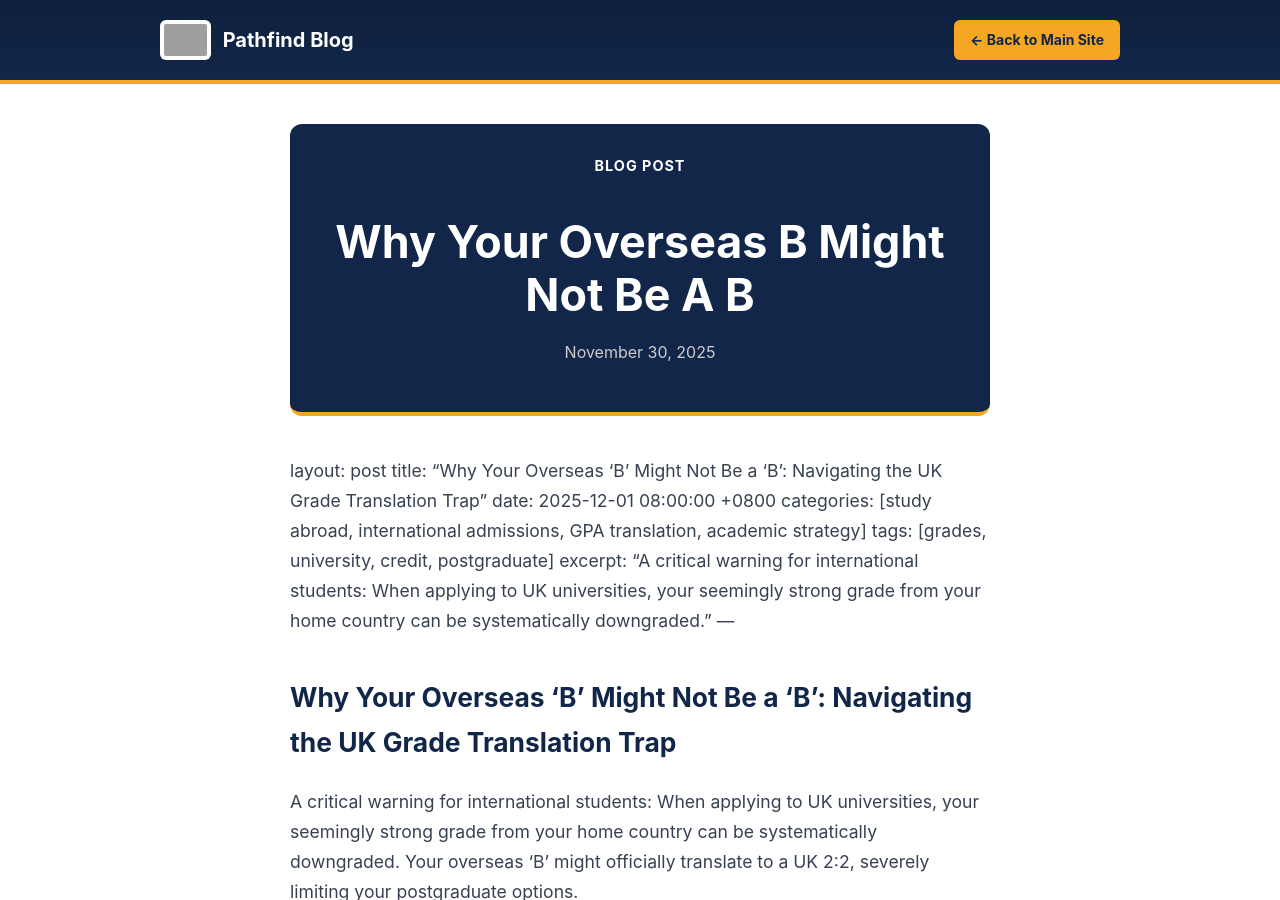
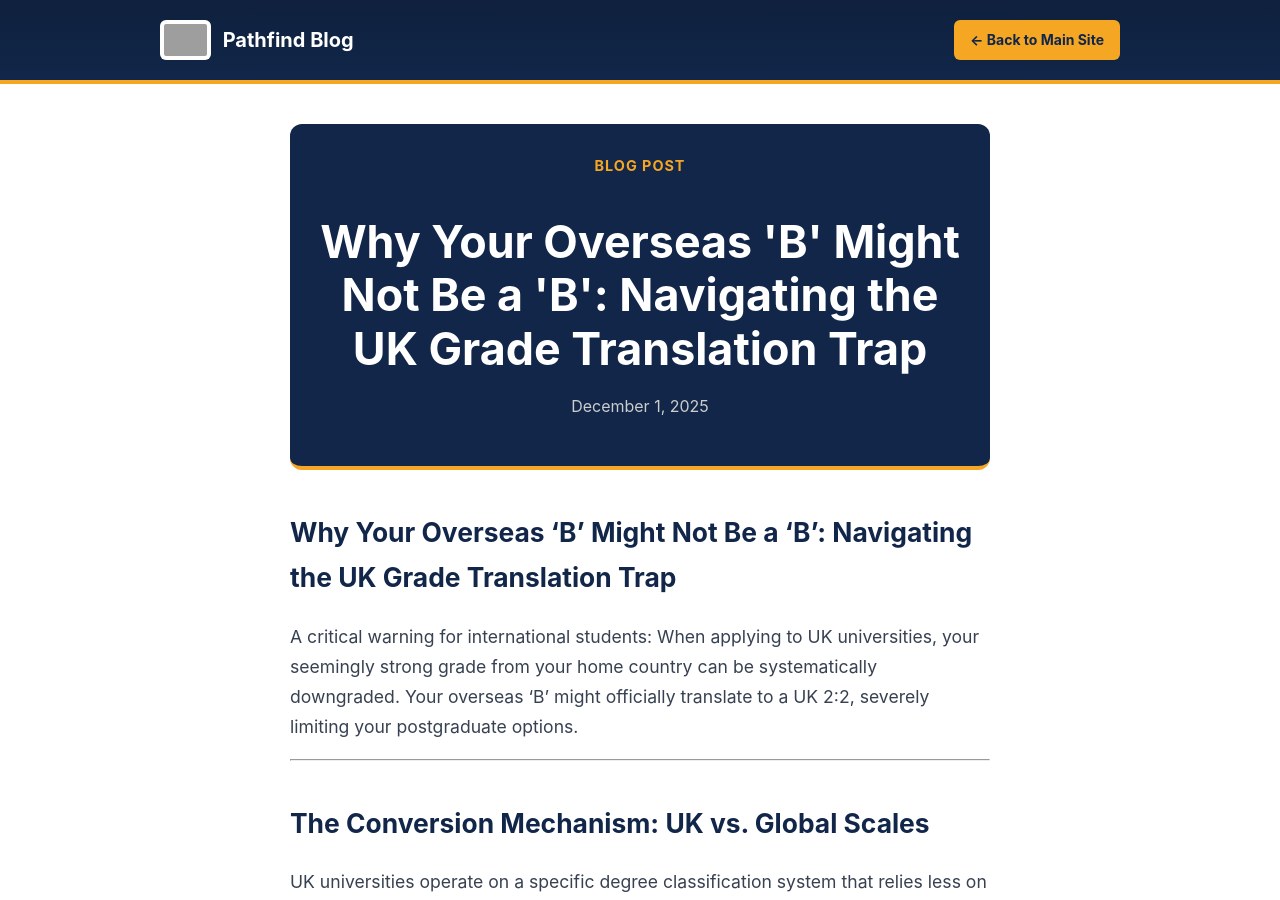
Before and after one commit to PathfindEd/Pathfind-Education-Blog, a Jekyll site: the page built from _posts/2025-11-30-why-your-overseas-b-might-not-be-a-b.md, in a window 1280 px wide and 900 px high. Built offline with Jekyll 4.4.1, drawn with Linux system fonts in a browser that asks for light colours; grey boxes are pictures that could not be loaded.

Commit message:
post YAML update and blog post orange

```diff
--- a/_layouts/post.html
+++ b/_layouts/post.html
@@ -6,7 +6,7 @@ layout: default
 
   <header style="text-align: center; max-width: 700px; margin: 0 auto 40px; background: #112649; padding: 30px 20px; border-radius: 12px;">
 
-    <div style="color: #ffffff; font-weight: 700; text-transform: uppercase; font-size: 0.9em; letter-spacing: 1px; margin-bottom: 10px;">
+    <div style="color: #f5a623; font-weight: 700; text-transform: uppercase; font-size: 0.9em; letter-spacing: 1px; margin-bottom: 10px;">
       Blog Post
     </div>
 
--- a/_posts/2025-11-30-why-your-overseas-b-might-not-be-a-b.md
+++ b/_posts/2025-11-30-why-your-overseas-b-might-not-be-a-b.md
@@ -1,3 +1,4 @@
+---
 layout: post
 title: "Why Your Overseas 'B' Might Not Be a 'B': Navigating the UK Grade Translation Trap"
 date: 2025-12-01 08:00:00 +0800
```
